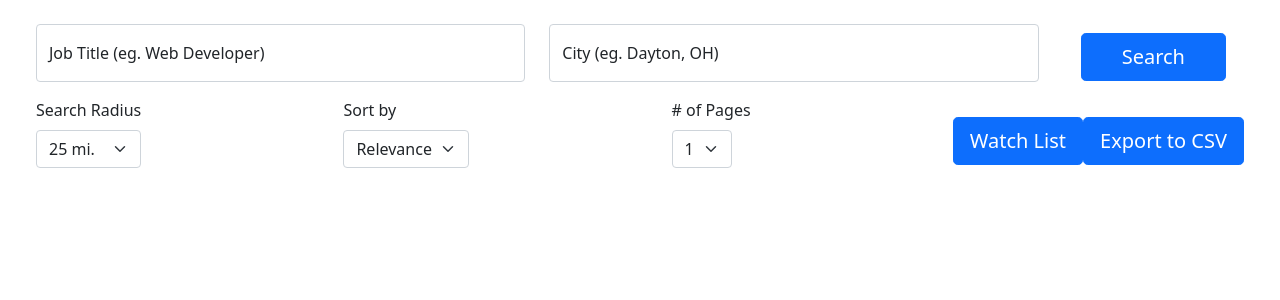
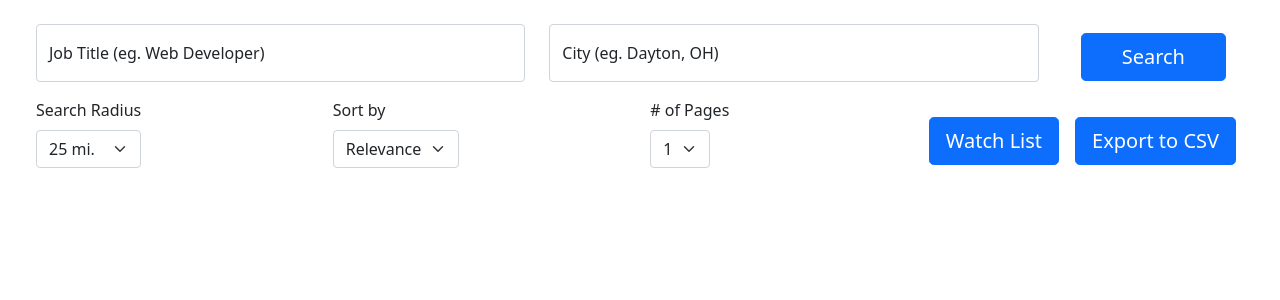
Before and after one commit to Djosc/job-collector-client, a React (Create React App) app: page / in a window 1280 px wide. Shown: the top 300 px of the page. Built offline with nearby package versions, Linux system fonts and the light colour scheme; no server answers; the HTML template or start-up script is replaced by a standard one.

Commit message:
Add toggleable watch/unwatch button

```diff
--- a/src/App.js
+++ b/src/App.js
@@ -7,6 +7,7 @@ import './App.css';
 function App() {
 	const [jobArr, setJobArr] = useState(null);
 	const [watchedArr, setWatchedArr] = useState(null);
+	const [effectTrigger, setEffectTrigger] = useState(false);
 
 	useEffect(() => {
 		// Read from backend db.json file and populate watchedArr on first render
@@ -20,7 +21,7 @@ function App() {
 				});
 			})
 			.catch((err) => console.log(err));
-	}, []);
+	}, [effectTrigger]);
 
 	const getJobs = async ({ jobString, cityString, radius, sort, numberOfPages }) => {
 		const jobsEndpoint = 'http://localhost:8080/indeedJobs';
@@ -47,14 +48,11 @@ function App() {
 		const { description } = job;
 
 		for (const item of watchedArr.watchedArr) {
-			// console.log(item);
-			// console.log(item.description);
 			if (description.includes(item.description)) {
 				return true;
-			} else {
-				return false;
 			}
 		}
+		return false;
 	};
 
 	const addJob = async (job) => {
@@ -67,11 +65,8 @@ function App() {
 			description: job.description,
 			linkToFullJob: job.linkToFullJob,
 		});
-		// if (data.data === 'Entry added successfully') {
-		// 	setWatchedArr({ watchedArr: [...watchedArr.watchedArr, job] });
-		// }
+		setEffectTrigger(!effectTrigger);
 		console.log(data);
-		// console.log(watchedArr);
 	};
 
 	const removeJob = async (job) => {
@@ -86,16 +81,8 @@ function App() {
 				linkToFullJob: job.linkToFullJob,
 			},
 		});
-		// const { description } = job;
-		// for (const [idx, item] of watchedArr.watchedArr.entries()) {
-		// 	if (description.includes(item.description)) {
-		// 		watchedArr.watchedArr.splice(idx, 1);
-		// 		setWatchedArr(watchedArr);
-		// 	} else {
-		// 	}
-		// }
+		setEffectTrigger(!effectTrigger);
 		console.log(data);
-		// console.log(watchedArr);
 	};
 
 	return (
--- a/src/components/SearchBar.js
+++ b/src/components/SearchBar.js
@@ -120,7 +120,7 @@ const SearchBar = (props) => {
 								variant="primary"
 								size="lg"
 								type="submit"
-								className=""
+								className="mx-2"
 								style={{ minWidth: 'max-content' }}
 							>
 								Watch List
@@ -131,7 +131,7 @@ const SearchBar = (props) => {
 								variant="primary"
 								size="lg"
 								type="submit"
-								className=""
+								className="mx-2"
 								style={{ minWidth: 'max-content' }}
 							>
 								Export to CSV
```
Also changed, not shown: src/components/MainList.js (+1 -17 lines).
